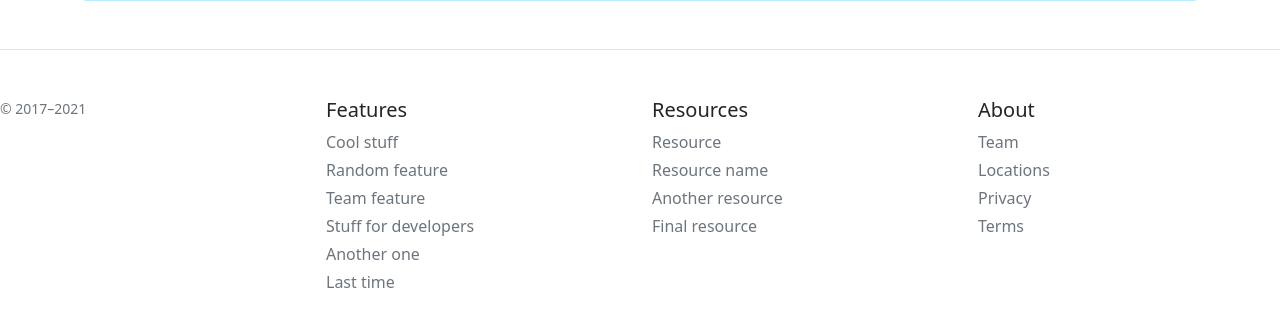
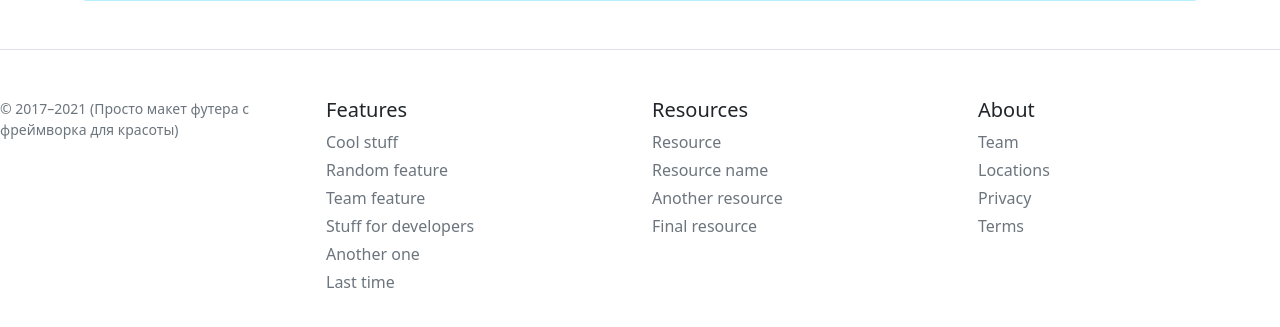
Before and after one commit to shlmvgleb/flaskApp, a Flask app: template src/templates/post_detail.html in a window 1280 px wide. Shown: the part 247-574 px from the top of the page. Run offline with Flask 2, Linux system fonts and the light colour scheme; the template is opened without the code that fills it, so the values that code supplies are empty.

Commit message:
Update post_detail.html

```diff
--- a/src/templates/post_detail.html
+++ b/src/templates/post_detail.html
@@ -29,7 +29,7 @@
 <footer class="pt-4 my-md-5 pt-md-5 border-top">
     <div class="row">
       <div class="col-12 col-md">
-        <small class="d-block mb-3 text-muted">© 2017–2021</small>
+        <small class="d-block mb-3 text-muted">© 2017–2021 (Просто макет футера с фреймворка для красоты)</small>
       </div>
       <div class="col-6 col-md">
         <h5>Features</h5>
```
